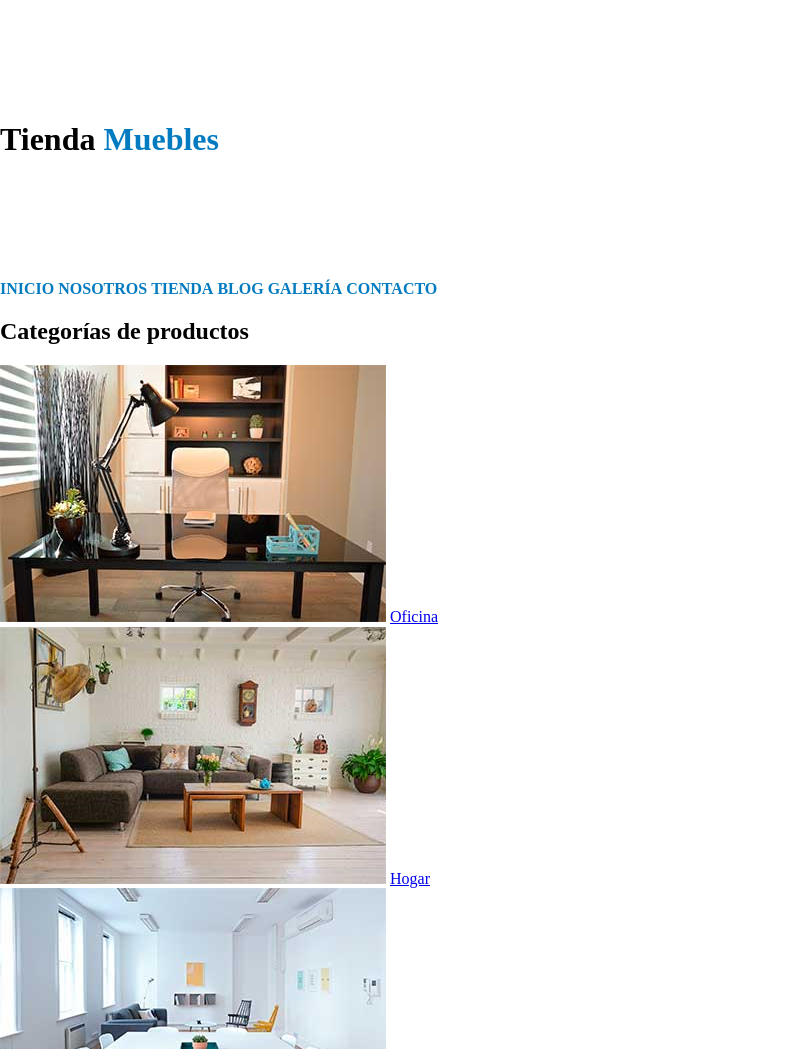
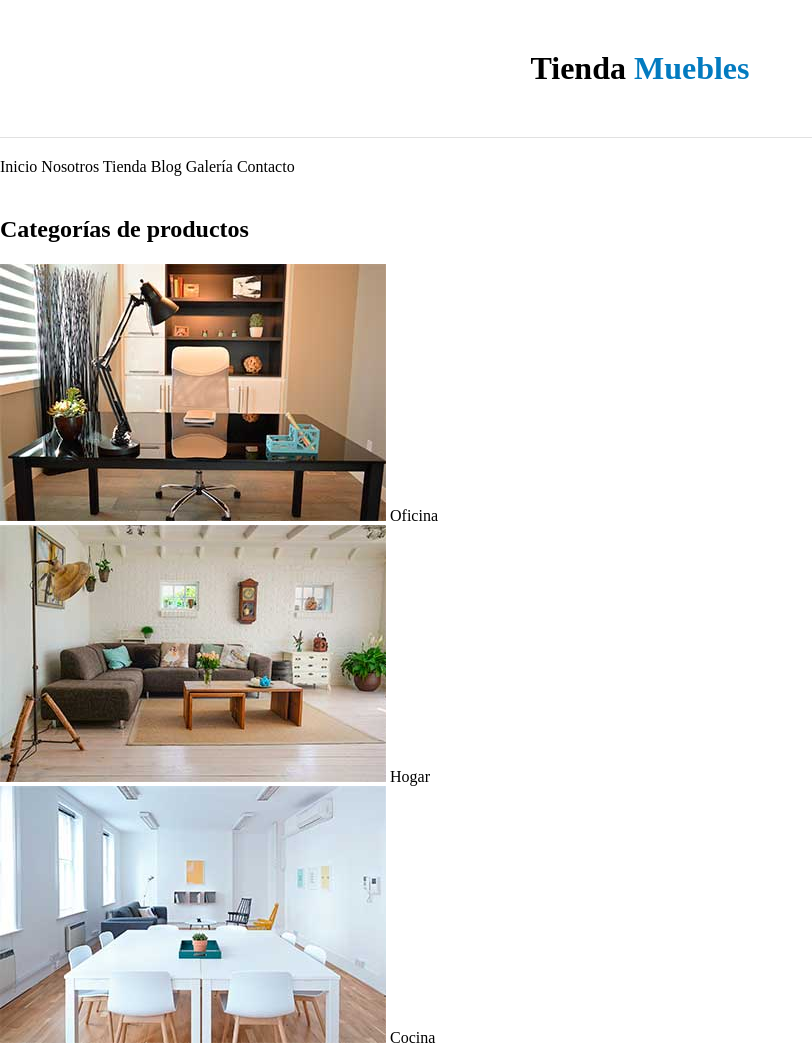
Before and after one commit to charliejp21/css-ecommerce-muebleria, a plain HTML site: page index.html in a window 1280 px wide. Shown: the top 1049 px of the page, without its empty margins (0-812 px from the left). Drawn offline with Linux system fonts and the light colour scheme.

Commit message:
style: [corrección a normalize y segundos estilos pagina inicio]

```diff
--- a/css/estilos.css
+++ b/css/estilos.css
@@ -6,19 +6,22 @@ html{
 
     box-sizing: inherit;
 }
+a{
+    text-decoration: none;
+    color: black;
+}
 .nombre-sitio{
-    padding-top: 100px;
-    padding-bottom: 100px;
+    margin-top: 50px;
+    margin-bottom: 50px;
+    text-align: center;
 }
 .nombre-sitio span{
 
     color: #037bc0;
 }
-.enlace{
+.navegacion-principal{
 
-    text-transform: uppercase;
-    font-weight: bold;
-    text-decoration: none;
-    color: #037bc0
+   border-top: 1px solid #e1e1e1;
+   padding: 20px 0;
 
 }
--- a/index.html
+++ b/index.html
@@ -4,8 +4,8 @@
     <meta charset="UTF-8">
     <meta name="viewport" content="width=device-width, initial-scale=1.0">
     <title>Tienda muebles</title>
+    <link rel="stylesheet" href="css/normalize.css">
     <link rel="stylesheet" href="css/estilos.css">
-    <link rel="stylesheet" href="css/normalize.css">
 </head>
 <body>
 
@@ -15,14 +15,14 @@
 
     </header>
 
-    <nav class="navegacion">
+    <nav class="navegacion-principal">
 
-        <a class="enlace" href="index.html">Inicio</a>
-        <a class="enlace" href="nosotros.html">Nosotros</a>
-        <a class="enlace" href="tienda.html">Tienda</a>
-        <a class="enlace" href="blog.html">Blog</a>
-        <a class="enlace" href="galeria.html">Galería</a>
-        <a class="enlace" href="contacto.html">Contacto</a>
+        <a href="index.html">Inicio</a>
+        <a href="nosotros.html">Nosotros</a>
+        <a href="tienda.html">Tienda</a>
+        <a href="blog.html">Blog</a>
+        <a href="galeria.html">Galería</a>
+        <a href="contacto.html">Contacto</a>
 
     </nav>
 
```
